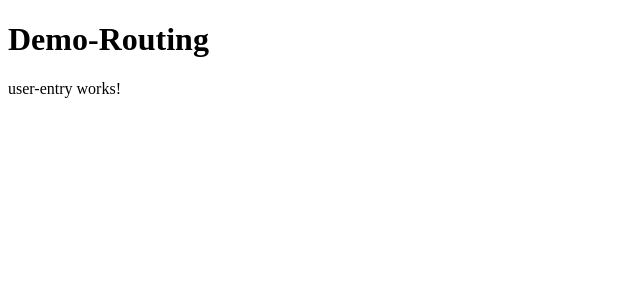
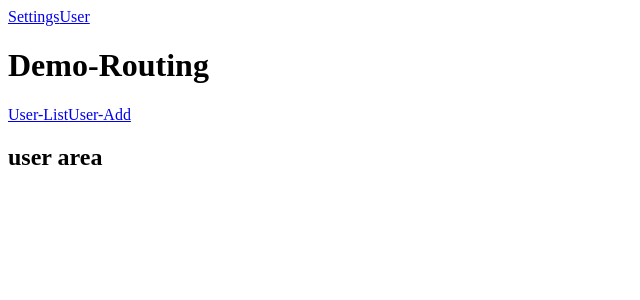
Before and after one commit to mbbm-slb/angular_book_c12_routing, an Angular app: page /user-entry in a window 1280 px wide. Shown: the top 300 px of the page, without its empty margins (0-640 px from the left). Built offline with nearby package versions, Linux system fonts and the light colour scheme.

Commit message:
add navigation bars

```diff
--- a/src/app/app.component.html
+++ b/src/app/app.component.html
@@ -1,2 +1,6 @@
+<nav>
+    <a routerLink="/settings" routerLinkActive="active">Settings</a>
+    <a routerLink="/user-entry" routerLinkActive="active">User</a>
+</nav>
 <h1>Demo-Routing</h1>
 <router-outlet></router-outlet>
--- a/src/app/settings/settings.component.html
+++ b/src/app/settings/settings.component.html
@@ -1 +1 @@
-<p>settings works!</p>
+<h2>setttings area</h2>
--- a/src/app/user-entry/user-entry.component.html
+++ b/src/app/user-entry/user-entry.component.html
@@ -1,2 +1,6 @@
-<p>user-entry works!</p>
+<nav>
+    <a routerLink="/user-entry/user-list" routerLinkActive="active">User-List</a>
+    <a routerLink="/user-entry/user-add" routerLinkActive="active">User-Add</a>
+</nav>
+<h2>user area</h2>
 <router-outlet></router-outlet>
```
